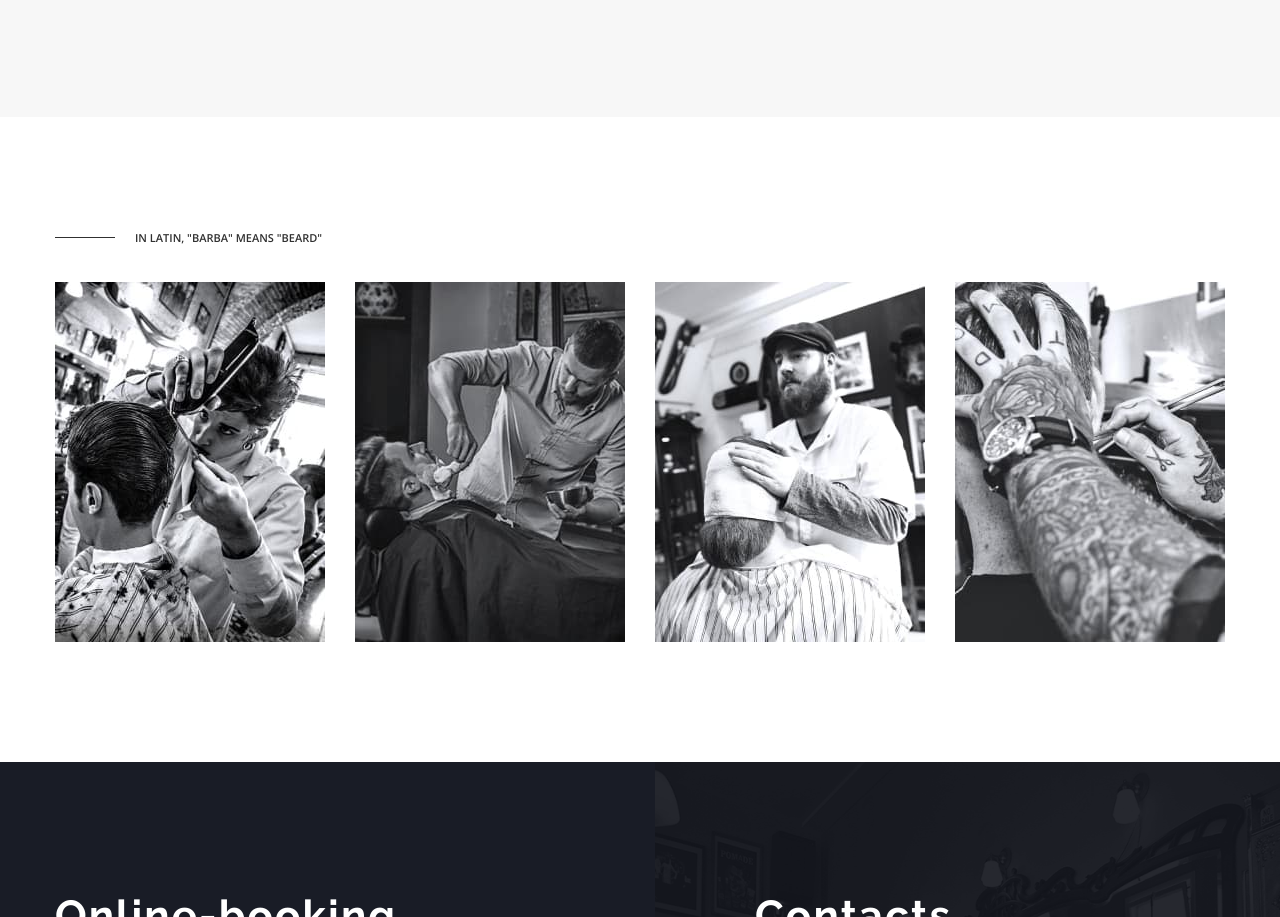
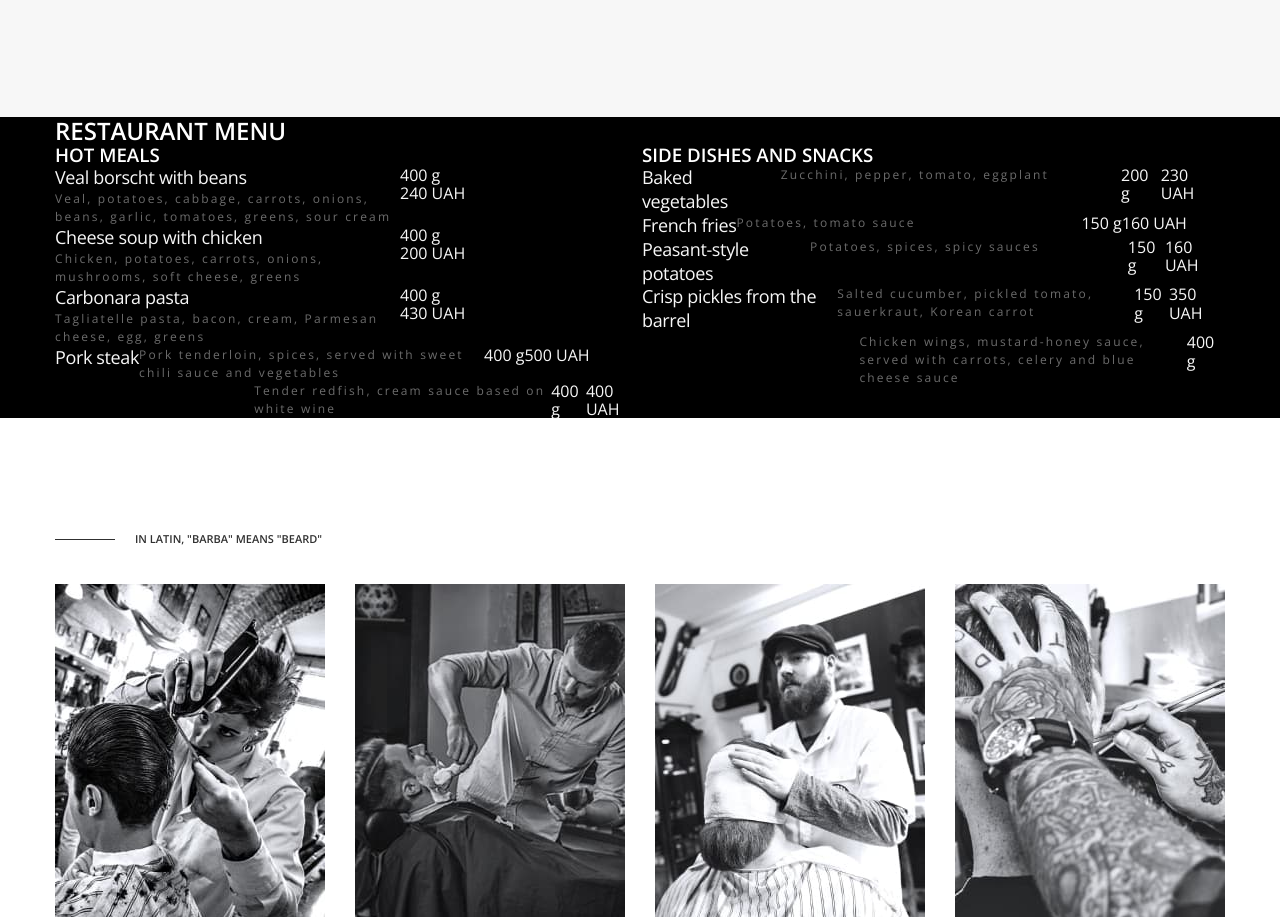
Before and after one commit to SerhiiSavchak/barbershop, a plain HTML site: page index.html in a window 1280 px wide. Shown: the part 3512-4429 px from the top of the page. Drawn offline with nearby package versions, Linux system fonts and the light colour scheme.

Commit message:
fix-test

```diff
--- a/css/style.css
+++ b/css/style.css
@@ -1,18 +1,16 @@
-
 :root {
---white-color:#ffff;
---accent-color:#FF6C00;
---black-color:#303030;
---grey-color:#9DA4BD;
---secondary-black-color:#555555;
---bg-grey-color:#F7F7F7;
---booking-bg-color:#191C26;
---secondary-grey-color:rgba(157, 164, 189, 0.4);
+  --white-color: #ffff;
+  --accent-color: #ff6c00;
+  --black-color: #303030;
+  --grey-color: #9da4bd;
+  --secondary-black-color: #555555;
+  --bg-grey-color: #f7f7f7;
+  --booking-bg-color: #191c26;
+  --secondary-grey-color: rgba(157, 164, 189, 0.4);
 }
 
 body {
-font-family: 'Open Sans',  sans-serif;
-
+  font-family: "Open Sans", sans-serif;
 }
 
 button {
@@ -21,9 +19,12 @@ min-width: 160px;
   height: 40px;
 }
 
-
-h1,h2,h3,h4,p {
-	margin:0;
+h1,
+h2,
+h3,
+h4,
+p {
+  margin: 0;
   padding: 0;
 }
 
@@ -72,7 +73,7 @@ padding-bottom: 120px;
 }
 
 .title {
-	font-family: 'Raleway';
+  font-family: "Raleway";
   font-weight: 700;
   font-size: 42px;
   line-height: 1.16;
@@ -101,10 +102,10 @@ padding-bottom: 120px;
 
 .logo-link {
   margin-right: 131px;
-fill:var(--black-color);
+  fill: var(--black-color);
 }
 
-.nav-container{
+.nav-container {
   display: flex;
   align-items: center;
 }
@@ -169,7 +170,7 @@ text-transform: uppercase;
 }
 
 .header-button:hover,
-.header-button:focus{
+.header-button:focus {
   background-color: var(--accent-color);
 }
 
@@ -184,7 +185,7 @@ width: 100px;
   background-color: var(--white-color);
 }
 
-.hero-social-list{
+.hero-social-list {
   display: flex;
   align-items: center;
   transform: rotate(-90deg) translateY(100%);
@@ -196,8 +197,7 @@ background-color: var(--white-color);
 .benefits-top-text::before,
 .team-top-text::before,
 .gallery-text::before,
-.footer-list::before
-{
+.footer-list::before {
   margin-right: 20px;
   display: block;
   content: "";
@@ -226,17 +226,19 @@ margin-right: 20px;
 
 /* Section hero */
 
-
 .hero-container {
   display: flex;
 }
 
 .hero-text-container {
-	background-image: linear-gradient(rgba(25, 28, 38, 0.2), rgba(25, 28, 38, 0.2)), url(../images/hero/hero.jpg);
+  background-image: linear-gradient(
+      rgba(25, 28, 38, 0.2),
+      rgba(25, 28, 38, 0.2)
+    ),
+    url(../images/hero/hero.jpg);
   width: 1070px;
   padding: 252px 100px 208px;
 }
-
 
 .hero-top-text {
   margin: 0;
@@ -249,7 +251,6 @@ margin-right: 20px;
   text-transform: uppercase;
   color: rgba(157, 164, 189, 0.6);
 }
-
 
 .hero-top-text::before,
 .prices-top-text::before,
@@ -264,7 +265,7 @@ margin-right: 20px;
 
 .hero-title {
   margin-bottom: 20px;
-	font-family: 'Raleway';
+  font-family: "Raleway";
   font-weight: 700;
   font-size: 72px;
   line-height: 1.18;
@@ -276,7 +277,7 @@ margin-right: 20px;
   font-size: 18px;
   line-height: 1.67;
   letter-spacing: 0.02em;
-		color:var(--grey-color);
+  color: var(--grey-color);
   max-width: 360px;
 }
 
@@ -291,7 +292,7 @@ margin-right: 20px;
   margin-right: 30px;
 }
 
-.about-item:not(:last-child){
+.about-item:not(:last-child) {
   margin-right: 30px;
 }
 
@@ -348,7 +349,6 @@ color: var(--secondary-black-color);
 .about-button:focus {
   background-color: var(--accent-color);
   color: var(--white-color);
-
 }
 
 /* Section prices */
@@ -357,17 +357,16 @@ color: var(--secondary-black-color);
   background-image: url(../images/prices/prices-bg.jpg);
   background-repeat: no-repeat;
   background-size: cover;
-	margin:0 auto;
+  margin: 0 auto;
   height: auto;
   max-width: 1600px;
-
 }
 
 .prices-wrap {
   display: flex;
   justify-content: space-between;
   margin-bottom: 44px;
-	gap:30px;
+  gap: 30px;
 }
 
 .prices-top-text {
@@ -392,10 +391,10 @@ color: var(--secondary-black-color);
 }
 
 .prices-list:first-child {
-	background: linear-gradient(180deg, #171A24 0%, rgba(23, 26, 36, 0.2) 100%);
+  background: linear-gradient(180deg, #171a24 0%, rgba(23, 26, 36, 0.2) 100%);
 }
 .prices-list:last-child {
-background: linear-gradient(180deg, #090B13 0%, rgba(9, 11, 19, 0.2) 100%);
+  background: linear-gradient(180deg, #090b13 0%, rgba(9, 11, 19, 0.2) 100%);
 }
 
 .prices-text {
@@ -420,13 +419,11 @@ display: flex;
   content: "";
   flex-grow: 1;
   height: 1px;
-background-color:rgba(157, 164, 189, 0.12);
+  background-color: rgba(157, 164, 189, 0.12);
   margin: 0 12px;
-
 }
 
 .prices-item:not(:last-child) {
-
   margin-bottom: 20px;
 }
 
@@ -450,9 +447,8 @@ margin: 0 12px;
 }
 .prices-button:hover,
 .prices-button:focus {
-	background-color:var(--accent-color);
+  background-color: var(--accent-color);
 }
-
 
 /* Section benefits */
 
@@ -463,7 +459,7 @@ padding: 85px;
 
 .benefits-list {
   flex-shrink: 0;
-	width:370px;
+  width: 370px;
   display: flex;
   flex-wrap: wrap;
 }
@@ -473,7 +469,7 @@ padding: 85px;
 }
 
 .benefits-item:nth-child(even) {
-	margin-top:30px;
+  margin-top: 30px;
 }
 
 .benefits-item {
@@ -485,7 +481,7 @@ padding: 85px;
   background-color: var(--bg-grey-color);
 }
 
-.benefits-item>span {
+.benefits-item > span {
   font-weight: 700;
   font-size: 42px;
   line-height: 1.35;
@@ -507,7 +503,6 @@ text-align: center;
 .benefits-text-container {
   margin-left: 130px;
 }
-
 
 .benefits-top-text {
   display: flex;
@@ -534,18 +529,16 @@ color: var(--black-color);
   font-size: 18px;
   line-height: 1.67;
   letter-spacing: 0.02em;
-	color: var(--secondary-black-color)
+  color: var(--secondary-black-color);
 }
 
-
-.benefits-item>.benefits-plus {
+.benefits-item > .benefits-plus {
   position: absolute;
   font-weight: 600;
   font-size: 16px;
   line-height: 1.3;
   color: var(--accent-color);
 }
-
 
 .benefits-plus.first {
   top: 27px;
@@ -580,10 +573,9 @@ right: 35px;
 .team-thumb {
   text-align: center;
   padding-top: 30px;
-
 }
 
-.team-top-text{
+.team-top-text {
   display: flex;
   align-items: center;
   margin-bottom: 20px;
@@ -596,7 +588,7 @@ padding-top: 30px;
 
 .team-title {
   margin-bottom: 44px;
-font-family: 'Raleway';
+  font-family: "Raleway";
   font-weight: 700;
   font-size: 42px;
   line-height: 1.16;
@@ -617,13 +609,12 @@ font-family: 'Raleway';
   width: calc(100% - 60px) / 3;
 }
 
-
 .team-text {
   margin-bottom: 30px;
   font-size: 14px;
   line-height: 1.35;
   letter-spacing: 0.02em;
-	color: var(--accent-color)
+  color: var(--accent-color);
 }
 
 .team-social-list {
@@ -642,10 +633,9 @@ font-family: 'Raleway';
   color: var(--black-color);
   background-color: var(--white-color);
   border-radius: 50%;
-
 }
 
-.social-item:not(:last-child){
+.social-item:not(:last-child) {
   margin-right: 10px;
 }
 
@@ -679,6 +669,51 @@ fill: var(--accent-color);
   height: 20px;
 }
 
+/* test */
+.section-menu {
+  background-color: black;
+}
+.menu-container {
+  display: flex;
+}
+.menu-wrap {
+}
+.weight-price-wrap {
+}
+.menu-main-title {
+  color: white;
+  text-transform: uppercase;
+}
+.menu-title {
+  color: white;
+  text-transform: uppercase;
+}
+.menu-list {
+}
+.menu-item {
+  display: flex;
+}
+.menu-subtitle {
+  font-weight: 500;
+  font-size: 18px;
+  line-height: 1.33;
+  letter-spacing: -0.02em;
+  color: #f7f7f7;
+}
+.menu-text {
+  width: 345px;
+  color: rgba(216, 215, 215, 0.5);
+  font-size: 12px;
+  line-height: 1.5;
+  letter-spacing: 0.18em;
+}
+.menu-weight {
+  color: #f7f7f7;
+}
+.menu-price {
+  color: #f7f7f7;
+  text-transform: uppercase;
+}
 /* Section gallery */
 
 .gallery-text {
@@ -698,15 +733,9 @@ display: flex;
 
 .gallery-item:not(:last-child) {
   margin-right: 30px;
-
 }
 
-
-
-
 /* Section booking */
-
-
 
 .booking-contacts-wrap {
   max-width: 1600px;
@@ -717,31 +746,24 @@ background-image: url(../images/contacts/contacts-bg-image.png);
   background-size: calc(50% - 15px) 100%;
   background-repeat: no-repeat;
   background-position: right;
-
-
 }
 
-.booking-contacts-wrap>.container {
+.booking-contacts-wrap > .container {
   display: flex;
 }
 
 .booking-section {
-
   padding-top: 130px;
-	padding-bottom: 120px ;
+  padding-bottom: 120px;
   width: calc(50% + 15px);
-
 }
 
 .contacts-section {
   padding: 130px 0 120px 100px;
   width: calc(50% - 15px);
-
 }
 
-
-
-.booking-title{
+.booking-title {
   margin-bottom: 44px;
   max-width: 430px;
   color: var(--white-color);
@@ -749,7 +771,7 @@ width: calc(50% - 15px);
 
 .booking-button {
   color: var(--white-color);
-	width:160px;
+  width: 160px;
   font-weight: 600;
   font-size: 12px;
   line-height: 1.3;
@@ -764,17 +786,16 @@ width: calc(50% - 15px);
     color 250ms cubic-bezier(0.4, 0, 0.2, 1);
 }
 
-.booking-button:hover{
+.booking-button:hover {
   background-color: var(--accent-color);
 }
-
 
 .form-booking {
   display: flex;
   flex-direction: column;
 }
 
-.name-tel-container{
+.name-tel-container {
   display: flex;
 }
 
@@ -800,7 +821,7 @@ background-color: transparent;
 .textarea:hover::placeholder,
 .textarea:focus::placeholder,
 .input:hover::placeholder,
- .input:focus::placeholder{
+.input:focus::placeholder {
   color: var(--white-color);
   border-color: var(--white-color);
 }
@@ -811,8 +832,7 @@ font-weight: 600;
   font-size: 11px;
   line-height: 15px;
   letter-spacing: 0.1em;
-	;
-	color: var(--secondary-grey-color)
+  color: var(--secondary-grey-color);
 }
 
 .input[id="user-name"] {
@@ -841,13 +861,11 @@ font-weight: 600;
   font-size: 11px;
   line-height: 15px;
   letter-spacing: 0.1em;
-	;
-	color: var(--secondary-grey-color)
+  color: var(--secondary-grey-color);
 }
 
 .name-tel-container {
   margin-bottom: 44px;
-
 }
 
 .contacts-address {
@@ -864,11 +882,10 @@ margin-bottom: 44px;
   color: var(--white-color);
 }
 
- .contacts-item:first-child>.contacts-link {
+.contacts-item:first-child > .contacts-link {
   font-weight: 700;
   color: var(--grey-color);
 }
-
 
 .contacts-icon {
   fill: transparent;
@@ -879,7 +896,6 @@ width: 24px;
 
 .contacts-item {
   display: flex;
-
 }
 .contacts-item:not(:first-child) {
   align-items: center;
@@ -906,7 +922,6 @@ font-weight: 600;
   text-transform: uppercase;
 
   color: var(--white-color);
-
 }
 .contacts-bottom-text {
   font-size: 18px;
@@ -917,15 +932,14 @@ font-weight: 600;
 /* Section Footer */
 
 .page-footer {
-	padding:56px 215px;
+  padding: 56px 215px;
 }
 
-.page-footer>.container {
+.page-footer > .container {
   display: flex;
   align-items: center;
   justify-content: space-between;
 }
-
 
 .footer-list::before,
 .social-list::before {
@@ -935,7 +949,7 @@ font-weight: 600;
 .footer-text {
   font-weight: 600;
   font-size: 11px;
-line-height:1.36;
+  line-height: 1.36;
   letter-spacing: 0.2em;
   color: var(--grey-color);
 }
@@ -946,7 +960,7 @@ color: var(--grey-color);
   line-height: 1.36;
   letter-spacing: 0.2em;
   color: var(--black-color);
-transition: color 250ms cubic-bezier(0.4, 0, 0.2, 1);;
+  transition: color 250ms cubic-bezier(0.4, 0, 0.2, 1);
 }
 
 .footer-link:hover,
--- a/index.html
+++ b/index.html
@@ -354,6 +354,115 @@
         </div>
       </section>
 
+      <section class="section-menu">
+        <div class="container">
+          <h2 class="menu-main-title">Restaurant Menu</h2>
+          <div class="menu-container">
+            <div class="menu-wrap">
+              <h3 class="menu-title">Hot meals</h3>
+              <ul class="menu-list list">
+                <li class="menu-item">
+                  <div class="subtitle-text-wrap">
+                    <h4 class="menu-subtitle">Veal borscht with beans</h4>
+                    <p class="menu-text">
+                      Veal, potatoes, cabbage, carrots, onions, beans, garlic,
+                      tomatoes, greens, sour cream
+                    </p>
+                  </div>
+                  <div class="weight-price-wrap">
+                    <p class="menu-weight">400 g</p>
+                    <p class="menu-price">240 UAH</p>
+                  </div>
+                </li>
+                <li class="menu-item">
+                  <div class="subtitle-text-wrap">
+                    <h4 class="menu-subtitle">Cheese soup with chicken</h4>
+                    <p class="menu-text">
+                      Chicken, potatoes, carrots, onions, mushrooms, soft
+                      cheese, greens
+                    </p>
+                  </div>
+                  <div class="weight-price-wrap">
+                    <p class="menu-weight">400 g</p>
+                    <p class="menu-price">200 UAH</p>
+                  </div>
+                </li>
+                <li class="menu-item">
+                  <div class="subtitle-text-wrap">
+                    <h4 class="menu-subtitle">Carbonara pasta</h4>
+                    <p class="menu-text">
+                      Tagliatelle pasta, bacon, cream, Parmesan cheese, egg,
+                      greens
+                    </p>
+                  </div>
+                  <div class="weight-price-wrap">
+                    <p class="menu-weight">400 g</p>
+                    <p class="menu-price">430 UAH</p>
+                  </div>
+                </li>
+                <li class="menu-item">
+                  <h4 class="menu-subtitle">Pork steak</h4>
+                  <p class="menu-text">
+                    Pork tenderloin, spices, served with sweet chili sauce and
+                    vegetables
+                  </p>
+                  <p class="menu-weight">400 g</p>
+                  <p class="menu-price">500 UAH</p>
+                </li>
+                <li class="menu-item">
+                  <h4>Gorbusha in white wine sauce</h4>
+                  <p class="menu-text">
+                    Tender redfish, cream sauce based on white wine
+                  </p>
+                  <p class="menu-weight">400 g</p>
+                  <p class="menu-price">400 UAH</p>
+                </li>
+              </ul>
+            </div>
+
+            <div class="menu-wrap">
+              <h3 class="menu-title">Side dishes and snacks</h3>
+              <ul class="menu-list list">
+                <li class="menu-item">
+                  <h4 class="menu-subtitle">Baked vegetables</h4>
+                  <p class="menu-text">Zucchini, pepper, tomato, eggplant</p>
+                  <p class="menu-weight">200 g</p>
+                  <p class="menu-price">230 UAH</p>
+                </li>
+                <li class="menu-item">
+                  <h4 class="menu-subtitle">French fries</h4>
+                  <p class="menu-text">Potatoes, tomato sauce</p>
+                  <p class="menu-weight">150 g</p>
+                  <p class="menu-price">160 UAH</p>
+                </li>
+                <li class="menu-item">
+                  <h4 class="menu-subtitle">Peasant-style potatoes</h4>
+                  <p class="menu-text">Potatoes, spices, spicy sauces</p>
+                  <p class="menu-weight">150 g</p>
+                  <p class="menu-price">160 UAH</p>
+                </li>
+                <li class="menu-item">
+                  <h4 class="menu-subtitle">Crisp pickles from the barrel</h4>
+                  <p class="menu-text">
+                    Salted cucumber, pickled tomato, sauerkraut, Korean carrot
+                  </p>
+                  <p class="menu-weight">150 g</p>
+                  <p class="menu-price">350 UAH</p>
+                </li>
+                <li class="menu-item">
+                  <h4>Chicken wings in honey sauce</h4>
+                  <p class="menu-text">
+                    Chicken wings, mustard-honey sauce, served with carrots,
+                    celery and blue cheese sauce
+                  </p>
+                  <p class="menu-weight">400 g</p>
+                </li>
+              </ul>
+            </div>
+          </div>
+        </div>
+      </section>
+
       <!-- Section gallery -->
       <section class="gallery-section section">
         <div class="gallery-container container">
```
Lines whose indentation alone changed are shown as unchanged.
